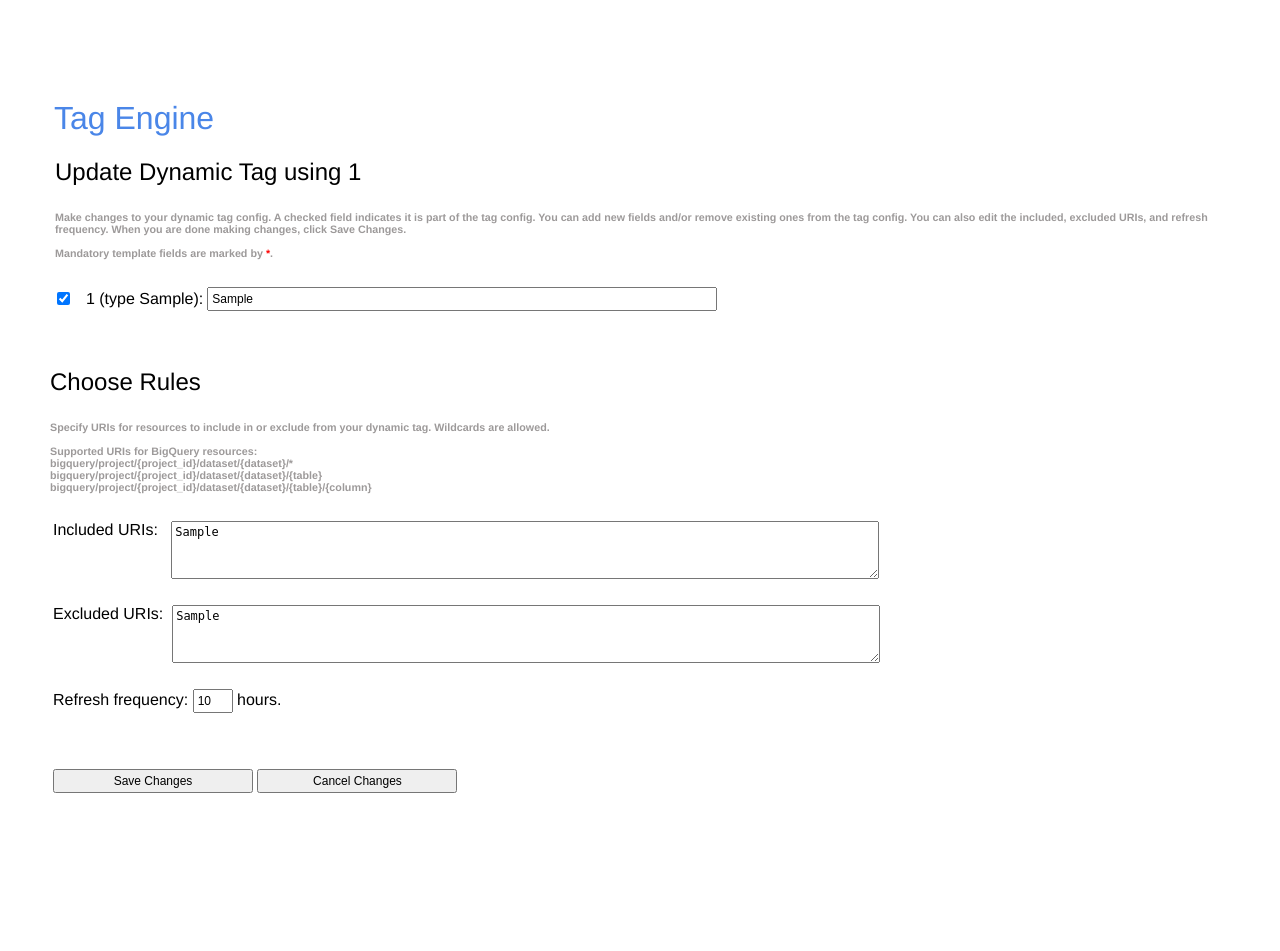
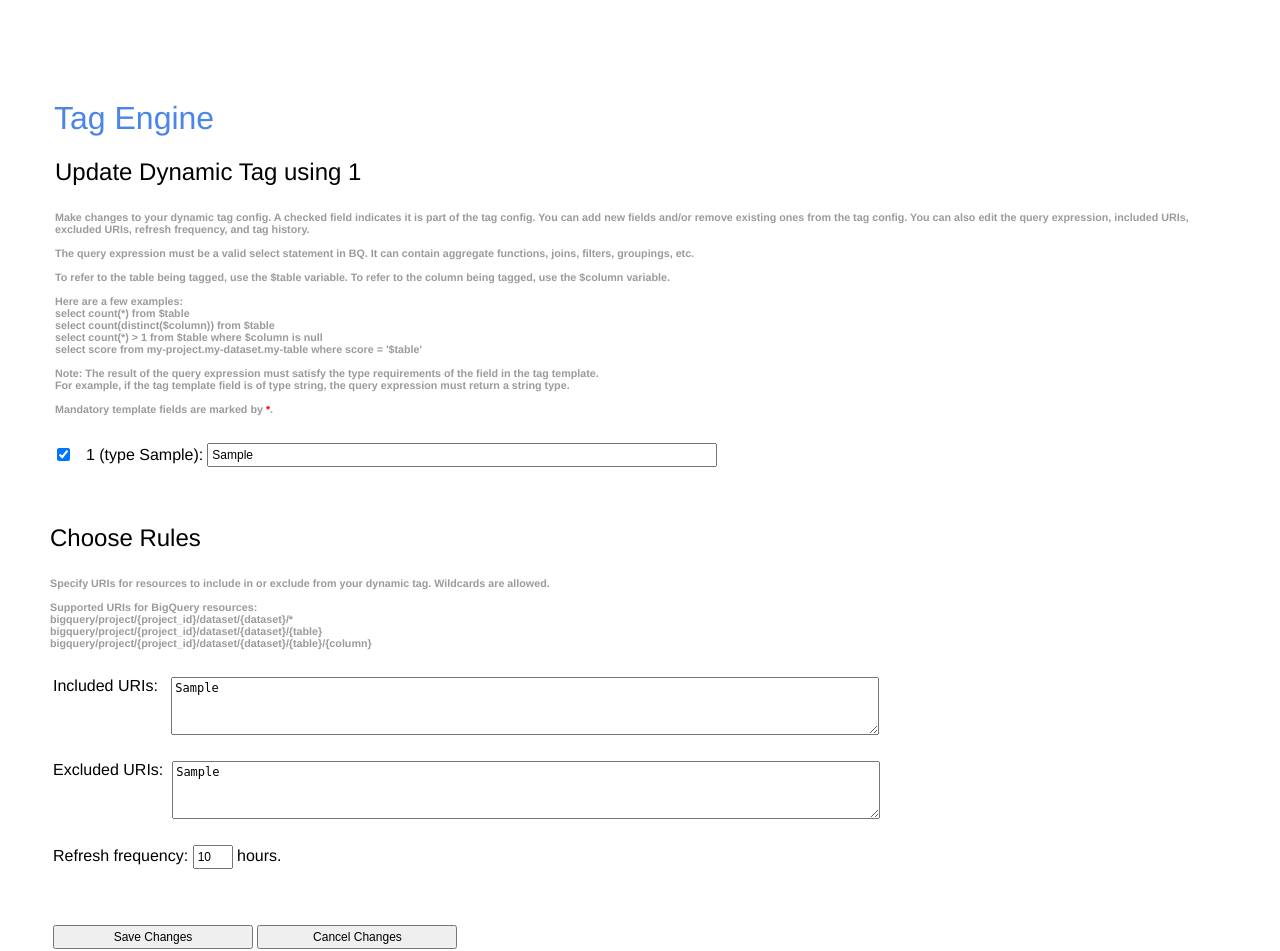
Before and after one commit to GoogleCloudPlatform/datacatalog-tag-engine, a Flask app: template templates/update_dynamic_tag.html in a window 1280 px wide. Shown: the top 951 px of the page. Before the commit the page ends 793 px from the top, so only its background shows below. Run offline with Flask 2, Linux system fonts and the light colour scheme; the template is opened without the code that fills it: most values are stand-ins (such as "Sample title", 1, 10 or a date in 2020).

Commit message:
ISSUE #12

```diff
--- a/templates/dynamic_tag.html
+++ b/templates/dynamic_tag.html
@@ -15,12 +15,13 @@
 			   <br>
 			   The query expression must be a valid select statement in BQ. It can contain aggregate functions, joins, filters, groupings, etc. <br>
 			   <br>
-			   To refer to the table being tagged, use the $table variable. To refer to the column being tagged, use the $column variable. <br>
+			   To refer to the table being tagged, use the <b>$table</b> variable. To refer to the column being tagged, use the <b>$column</b> variable. <br>
 			   <br>
 			   Here are a few examples: <br>
 			   select count(*) from $table<br>
 			   select count(distinct($column)) from $table <br>
-			   select score from my-project.my-dataset.my-table where score = $table<br>
+			   select count(*) > 1 from $table where $column is null<br>
+			   select score from my-project.my-dataset.my-table where score = '$table'<br>
 			    <br>
 			   Note: The result of the query expression must satisfy the type requirements of the field in the tag template. <br>
 			   For example, if the tag template field is of type string, the query expression must return a string type.<br><br>
--- a/templates/index.html
+++ b/templates/index.html
@@ -38,8 +38,8 @@
 	    <div class="header">
 	    <h2>Tag Engine Reports</h2>
 	    </div>
-	    &nbsp;<a href="{{ url_for('coverage_report') }}">View Coverage Report</a><br>
-	    &nbsp;<a href="{{ url_for('propagated_report') }}">Run and View Tag Propagation Report</a><br>
+	    &nbsp;<a href="{{ url_for('coverage_report') }}">Coverage Report</a><br>
+	    &nbsp;<a href="{{ url_for('propagated_report') }}">Tag Propagation Report</a><br>
 	    <p>&nbsp;</p>
 	    <div class="header">
 	    <h2>Tag Engine Settings</h2>
--- a/templates/update_dynamic_tag.html
+++ b/templates/update_dynamic_tag.html
@@ -11,7 +11,20 @@
 	   <div class="header">
 	   <h2>Update Dynamic Tag using {{ template_id }}</h2>
  	   <span style="color:#9d9a9a;">
- 		   <h6>Make changes to your dynamic tag config. A checked field indicates it is part of the tag config. You can add new fields and/or remove existing ones from the tag config. You can also edit the included, excluded URIs, and refresh frequency. When you are done making changes, click Save Changes. <br><br>
+ 		   <h6>Make changes to your dynamic tag config. A checked field indicates it is part of the tag config. You can add new fields and/or remove existing ones from the tag config. You can also edit the query expression, included URIs, excluded URIs, refresh frequency, and tag history.  <br><br>
+	   The query expression must be a valid select statement in BQ. It can contain aggregate functions, joins, filters, groupings, etc. <br>
+	   <br>
+	   To refer to the table being tagged, use the <b>$table</b> variable. To refer to the column being tagged, use the <b>$column</b> variable. <br>
+	   <br>
+		Here are a few examples: <br>
+		select count(*) from $table<br>
+		select count(distinct($column)) from $table <br>
+		select count(*) > 1 from $table where $column is null<br>
+		select score from my-project.my-dataset.my-table where score = '$table'<br>
+	    <br>
+	   Note: The result of the query expression must satisfy the type requirements of the field in the tag template. <br>
+	   For example, if the tag template field is of type string, the query expression must return a string type.<br><br>
+
  		   Mandatory template fields are marked by <span style="color:red;">*</span>.
  		   </h6>
  	  </span>
--- a/templates/update_static_tag.html
+++ b/templates/update_static_tag.html
@@ -11,7 +11,7 @@
 	   <div class="header">
 	   <h2>Update Static Tag using {{ template_id }}</h2>
 	   <span style="color:#9d9a9a;">
-		   <h6>Make changes to your static tag config. A checked field indicates it is part of the tag config. You can add new fields and/or remove existing ones from the tag config. You can also edit the included and excluded URIs. When you are done making changes, click Save Changes. <br><br>
+		   <h6>Make changes to your static tag config. A checked field indicates it is part of the tag config. You can add new fields and/or remove existing ones from the tag config. You can also edit a field's value, the included URIs, excluded URIs, and tag history.  <br><br>
 		   Mandatory template fields are marked by <span style="color:red;">*</span>.
 		   </h6>
 	  </span>
```
